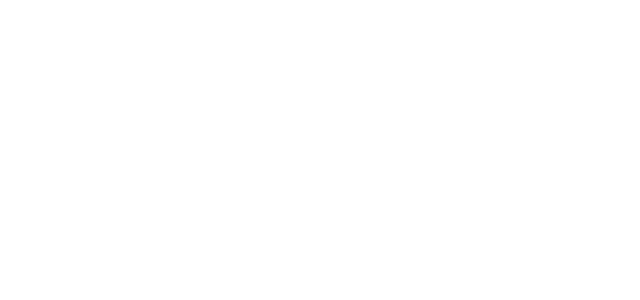
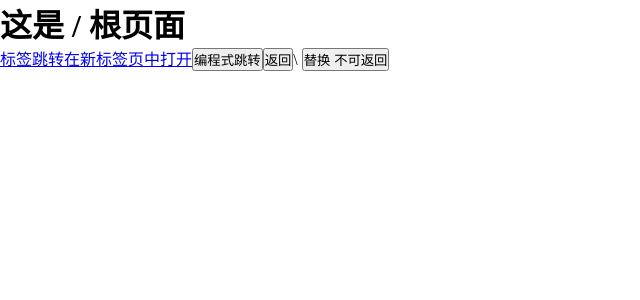
Before and after one commit to 1szt/hxzl, a Vue app in the folder web/: page /tiaozhuan in a window 1280 px wide. Before the commit this address had no page. Shown: the top 300 px of the page, without its empty margins (0-640 px from the left). Built offline with nearby package versions, Linux system fonts and the light colour scheme.

Commit message:
feat: 添加 Tiaozhuan 视图及路由，更新 Home 视图中的链接

```diff
--- a/web/src/router/index.ts
+++ b/web/src/router/index.ts
@@ -6,6 +6,7 @@ import {
 import HomeView from '../views/HomeView.vue'
 import CsView from '../views/CsView.vue'
 import Cs1View from '../views/Cs1View.vue'
+import TiaozhuanView from '../views/TiaozhuanView.vue'
 
 const routes = [
   {
@@ -22,6 +23,11 @@ const routes = [
     path: '/cs1',
     name: 'Cs1',
     component: Cs1View
+  },
+  {
+    path: '/tiaozhuan',
+    name: 'tiaozhuan',
+    component: TiaozhuanView
   }
 ]
 
--- a/web/src/views/Cs1View.vue
+++ b/web/src/views/Cs1View.vue
@@ -3,4 +3,7 @@
         <h1>这是 /cs1 页面</h1>
     </div>
 </template>
-<script setup lang="ts"></script>
+
+<script setup lang="ts">
+
+</script>
--- a/web/src/views/HomeView.vue
+++ b/web/src/views/HomeView.vue
@@ -2,5 +2,12 @@
     <div>
         <h1>这是 / 根页面</h1>
     </div>
+
+    <div class="menu">
+        <router-link to="/cs1" target="_blank">跳转到 /cs1 页面</router-link>
+        <router-link to="/cs" target="_blank">跳转到 /cs 页面</router-link>
+        <router-link to="/tiaozhuan">跳转 页面</router-link>
+
+    </div>
 </template>
 <script setup lang="ts"></script>
--- /dev/null
+++ b/web/src/views/TiaozhuanView.vue
@@ -0,0 +1,38 @@
+<template>
+    <div>
+        <h1>这是 / 根页面</h1>
+    </div>
+
+    <div class="menu">
+        <router-link to="/">标签跳转</router-link>
+        <router-link to="/" target="_blank">在新标签页中打开</router-link>
+
+
+        <button @click="goToHome">编程式跳转</button>
+
+        <button @click="goToBack" >返回</button>\
+
+
+        <button @click="goToRepeat" >替换 不可返回</button>
+
+
+    </div>
+</template>
+<script setup lang="ts">
+import { useRouter } from 'vue-router'
+
+const router = useRouter()
+
+const goToHome = () => {
+    router.push('/')
+}
+
+const goToBack = () => {
+    router.go(-1)
+}
+
+const goToRepeat = () => {
+    router.replace('/')
+}
+
+</script>
```
